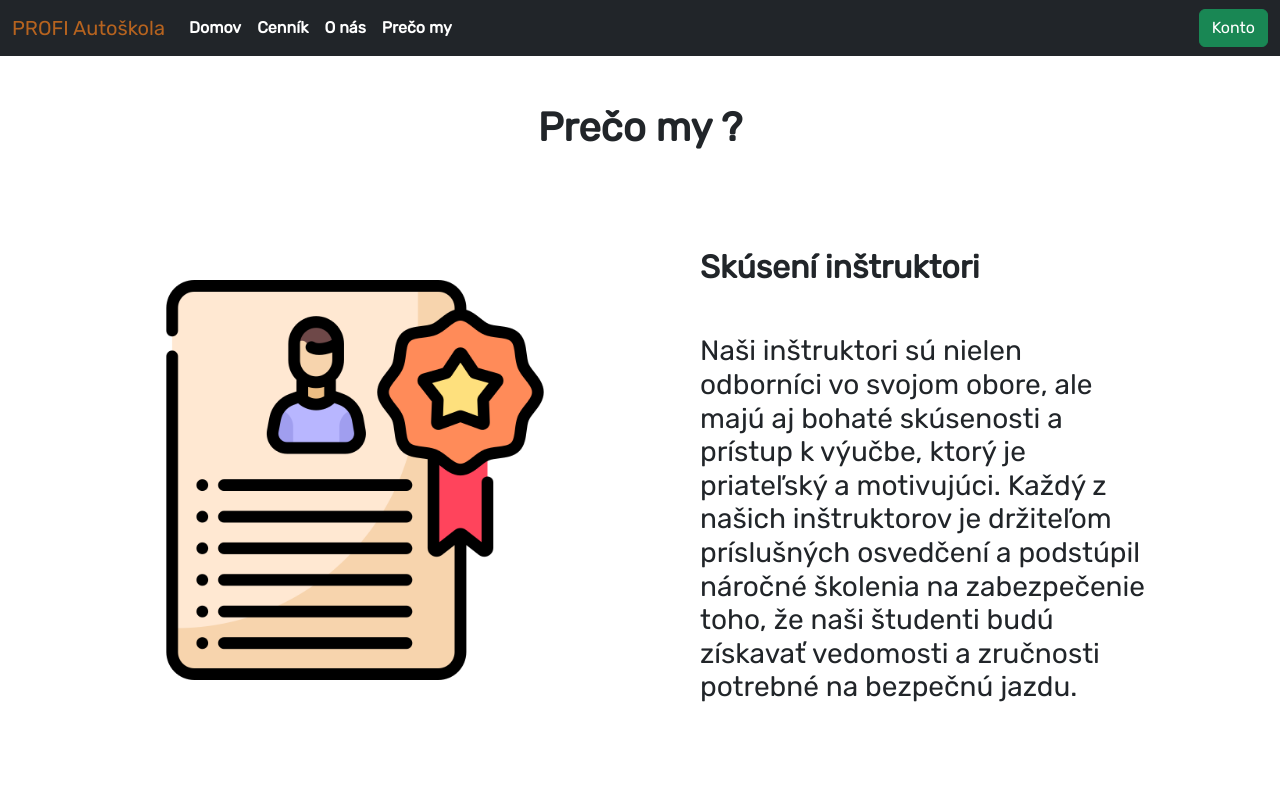
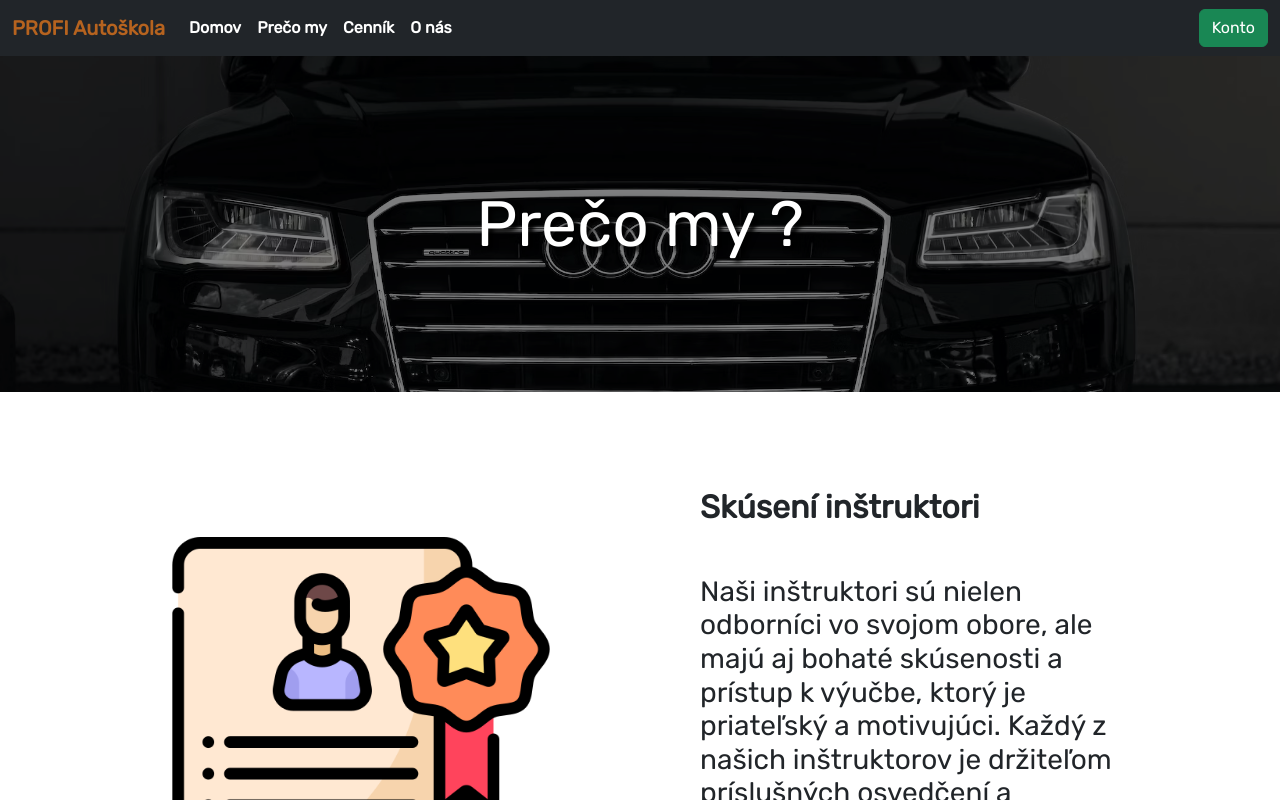
Before and after one commit to peto123455/vaii, a Vue app in the folder vaii-frontend/: page /benefits in a window 1280 px wide. Shown: the top 800 px of the page. Built offline with nearby package versions, Linux system fonts and the light colour scheme.

Commit message:
Improved benefits page

```diff
--- a/vaii-frontend/src/components/ImageSlider.vue
+++ b/vaii-frontend/src/components/ImageSlider.vue
@@ -48,4 +48,16 @@
   height: 100%; /* Bootstrap handles width already */
   object-fit: cover; /* or 'contain' if you want stretch instead of crop */
 }
+
+.carousel-item:before {
+    -webkit-box-shadow: inset 0 0 5vw rgba(0, 0, 0, 1);
+    box-shadow: inset 0 0 5vw rgba(0, 0, 0, 1);
+    position: absolute;
+    top: 0;
+    left: 0;
+    width: 100%;
+    height: 100%;
+    content: "";
+}
+
 </style>
--- a/vaii-frontend/src/components/Navbar.vue
+++ b/vaii-frontend/src/components/Navbar.vue
@@ -22,9 +22,9 @@
       <div class="collapse navbar-collapse" id="navbar">
         <ul class="navbar-nav me-auto mb-2 mb-lg-0">
           <li class="nav-item"><RouterLink class="nav-link" to="/">Domov</RouterLink></li>
+          <li class="nav-item"><RouterLink class="nav-link" to="/benefits">Prečo my</RouterLink></li>
           <li class="nav-item"><RouterLink class="nav-link" to="/pricing">Cenník</RouterLink></li>
           <li class="nav-item"><RouterLink class="nav-link" to="/about">O nás</RouterLink></li>
-          <li class="nav-item"><RouterLink class="nav-link" to="/benefits">Prečo my</RouterLink></li>
         </ul>
         <form class="d-flex justify-content-center" role="search">
           <RouterLink class="btn btn-success" to="/login">Konto</RouterLink>
@@ -45,6 +45,9 @@
 }*/
 
 li {
+  transition: ease-in-out all .2s;
+  -moz-transition: ease-in-out all .2s;
+  -webkit-transition: ease-in-out all .2s;
   float: left;
 }
 
@@ -52,12 +55,14 @@ li a {
   display: block;
   color: white !important;
   text-align: center;
-  padding: 4px 16px;
   text-decoration: none;
   font-weight: 600;
 }
 
 li:hover {
+  transition: ease-in-out all .2s;
+  -moz-transition: ease-in-out all .2s;
+  -webkit-transition: ease-in-out all .2s;
   background-color: #111;
   border-radius: 5px;
 }
@@ -75,6 +80,7 @@ li:last-child:hover {
 
 .title {
   color: #b6631f;
+  font-weight: bold;
 }
 
 </style>
--- a/vaii-frontend/src/views/BenefitsView.vue
+++ b/vaii-frontend/src/views/BenefitsView.vue
@@ -5,7 +5,12 @@
 </script>
 
 <template>
-  <h1 class="text-center my-5 fw-bold">Prečo my ?</h1>
+  <div class="main-page">
+    <div class="banner">
+      <img class="w-100" src="/static-img/benefits/banner.png" alt="">
+      <h1>Prečo my ?</h1>
+    </div>
+    <div class="container page-container mt-5">
       <WhyUs title="Skúsení inštruktori" imgSrc="/static-img/benefits/experience.png">
         Naši inštruktori sú nielen odborníci vo svojom obore, ale majú aj bohaté skúsenosti a prístup k výučbe, ktorý je priateľský a motivujúci.
         Každý z našich inštruktorov je držiteľom príslušných osvedčení a podstúpil náročné školenia na zabezpečenie toho, že naši študenti budú získavať vedomosti a zručnosti potrebné na bezpečnú jazdu.
@@ -19,7 +24,28 @@
         Naši inštruktori pracujú s každým študentom osobne, aby identifikovali ich silné stránky a oblasti, ktoré potrebujú zlepšiť.
         Týmto spôsobom môžeme zabezpečiť, že každý absolvent našej autoškoly je pripravený na bezpečnú a sebavedomú jazdu.
       </WhyUs>
+    </div>
+  </div>
 </template>
 
-<style>
+<style scoped>
+  .banner {
+    position: relative;
+  }
+
+  .banner img {
+    filter: brightness(50%);
+  }
+
+  .banner h1 {
+    position: absolute;
+    top: 50%;
+    left: 50%;
+    transform: translate(-50%, -50%);
+    color: white;
+    text-shadow: 0.3rem 0.3rem 0.3rem black;
+    font-size: 4em;
+    white-space: nowrap;
+    z-index: 1;
+  }
 </style>
```
Also changed, not shown: vaii-frontend/src/assets/main.css (+14 -0 lines), vaii-frontend/public/static-img/benefits/banner.png (added). Lines whose indentation alone changed are shown as unchanged.
